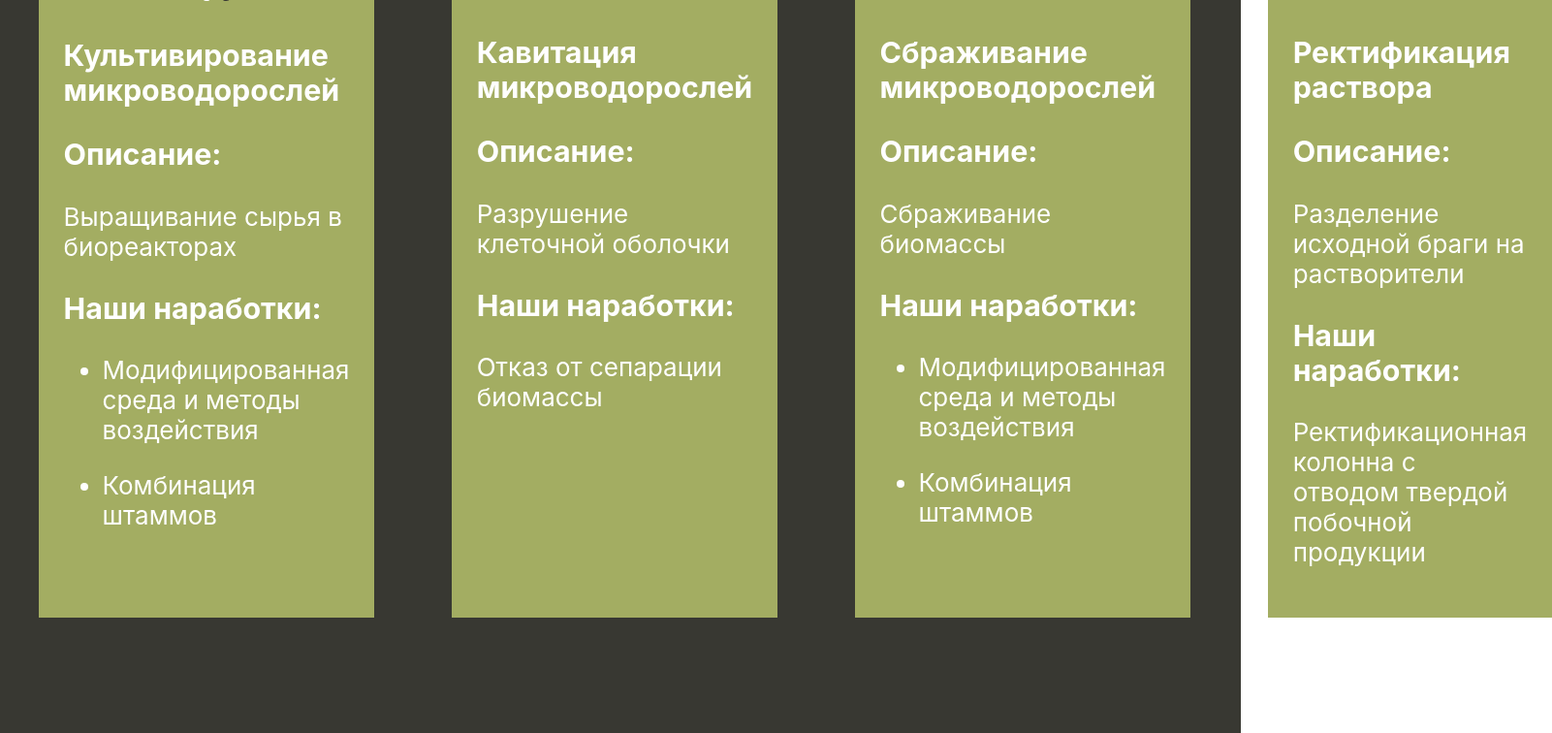
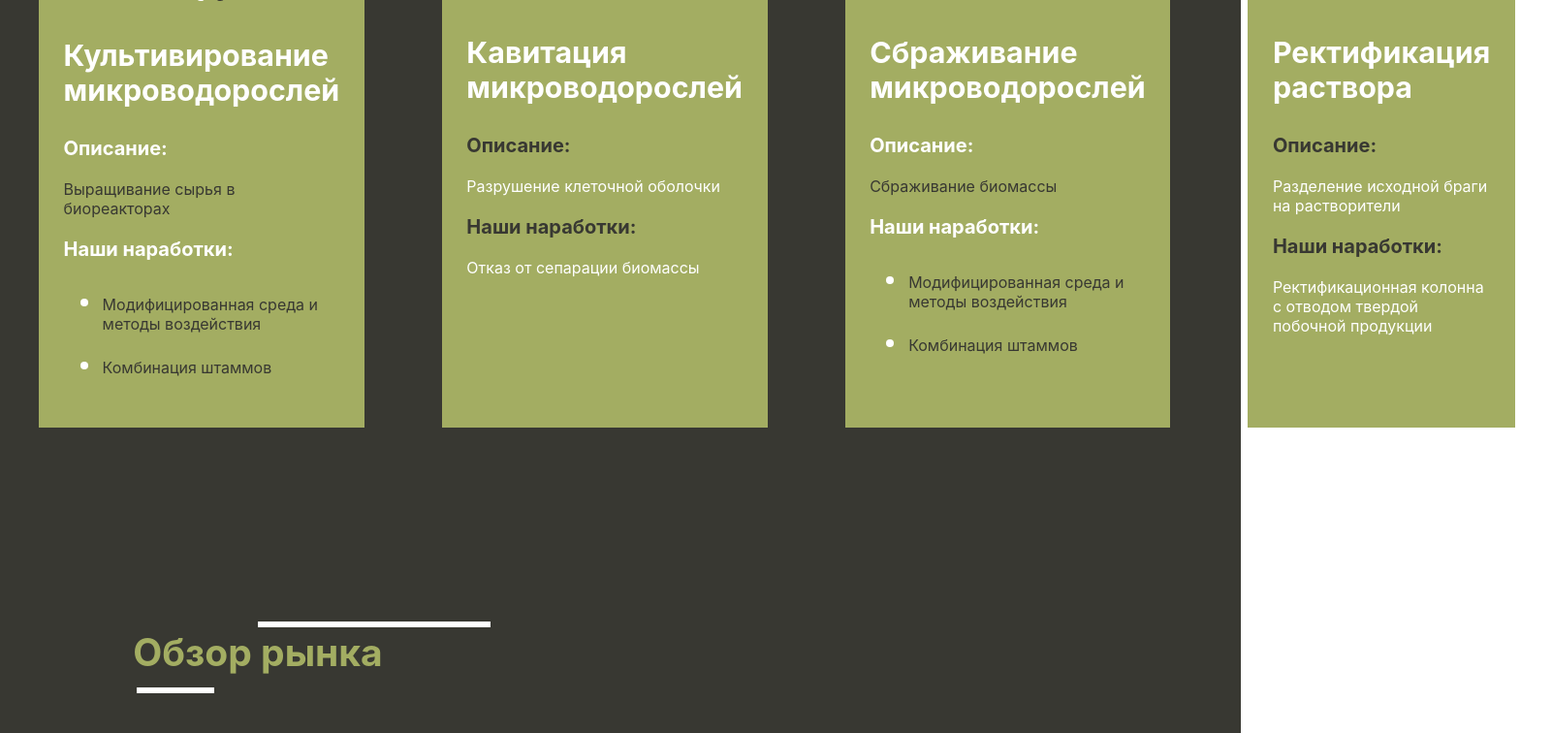
Before and after one commit to expiredy/ButaCorp, a React (Create React App) app in the folder dord-site/: page / in a window 1280 px wide. Shown: the part 1580-2336 px from the top of the page at 97% size, 1601 px wide, since content can reach past the window. Built offline with nearby package versions, Linux system fonts and the light colour scheme.

Commit message:
Adding style for solution section

```diff
--- a/dord-site/src/components/information-sections/SolutionSection.js
+++ b/dord-site/src/components/information-sections/SolutionSection.js
@@ -20,7 +20,9 @@ function StepsElementsGenerator() {
                                     {
                                     title: "Наши наработки:",
                                     content: ["Модифицированная среда и методы воздействия", "Комбинация штаммов"]
-                                    }]
+                                    }],
+                titleColor: "#FFFFFF",
+                contentColor: "#383832"
             }
         },
         {
@@ -34,7 +36,9 @@ function StepsElementsGenerator() {
                                     {
                                     title: "Наши наработки:",
                                     content: ["Отказ от сепарации биомассы"]
-                                    }]
+                                    }],
+                titleColor: "#383832",
+                contentColor: "#FFFFFF"
             }
         },
         {
@@ -48,7 +52,9 @@ function StepsElementsGenerator() {
                                     {
                                     title: "Наши наработки:",
                                     content: ["Модифицированная среда и методы воздействия", "Комбинация штаммов"]
-                                    }]
+                                    }],
+                titleColor: "#FFFFFF",
+                contentColor: "#383832"
             }
         },
         {
@@ -62,7 +68,9 @@ function StepsElementsGenerator() {
                                     {
                                     title: "Наши наработки:",
                                     content: ["Ректификационная колонна с отводом твердой побочной продукции"]
-                                    }]
+                                    }],
+                titleColor: "#383832",
+                contentColor: "#FFFFFF"
             }
         }
     ]
@@ -72,7 +80,9 @@ function StepsElementsGenerator() {
         var contentElementGenerator = [];
         for(var sectionIndex = 0; sectionIndex < sectionsArray.descriptionSection.length; sectionIndex++) {
 
-            contentElementGenerator.push(<h3>{sectionsArray.descriptionSection[sectionIndex].title}</h3>);
+            contentElementGenerator.push(
+            <h3 className="section-content-header" style={{color: sectionsArray.titleColor}}>
+                {sectionsArray.descriptionSection[sectionIndex].title}</h3>);
             if (sectionsArray.descriptionSection[sectionIndex].content.length > 1){
                 var sectionsElementsList = [];
                 for(var contentIndex = 0;
@@ -80,14 +90,16 @@ function StepsElementsGenerator() {
                       contentIndex++){
                         sectionsElementsList.push(
                             <li>
-                                <p>{sectionsArray.descriptionSection[sectionIndex].content[contentIndex]}</p>
+                                <p className="content-paragraph"  style={{color: sectionsArray.contentColor}}>
+                                    {sectionsArray.descriptionSection[sectionIndex].content[contentIndex]}</p>
                             </li>
                         );
                      }
                 contentElementGenerator.push(<ul>{sectionsElementsList}</ul>);
             }
             else{
-                contentElementGenerator.push(<p>{sectionsArray.descriptionSection[sectionIndex].content[0]}</p>);
+                contentElementGenerator.push(<p className="content-paragraph"  style={{color: sectionsArray.contentColor}}>
+                    {sectionsArray.descriptionSection[sectionIndex].content[0]}</p>);
                 }
         }
 
@@ -102,7 +114,7 @@ function StepsElementsGenerator() {
             <div className="step-container">
                 <img src={stepsData[stepIndex].logo} className="step-logo" alt="step-logo"></img>
                 <div className="step-text-container">
-                    <h3>
+                    <h3 className="header-session">
                         {stepsData[stepIndex].headingText}
                     </h3>
                     <div>
--- a/dord-site/src/components/information-sections/SolutionSectionStyle.css
+++ b/dord-site/src/components/information-sections/SolutionSectionStyle.css
@@ -12,3 +12,12 @@
 .step-text-container{
     text-align: left;
 }
+
+.section-content-header{
+    font-size: 2.5vh;
+}
+
+
+.content-paragraph{
+    font-size: 2vh;
+}
```
